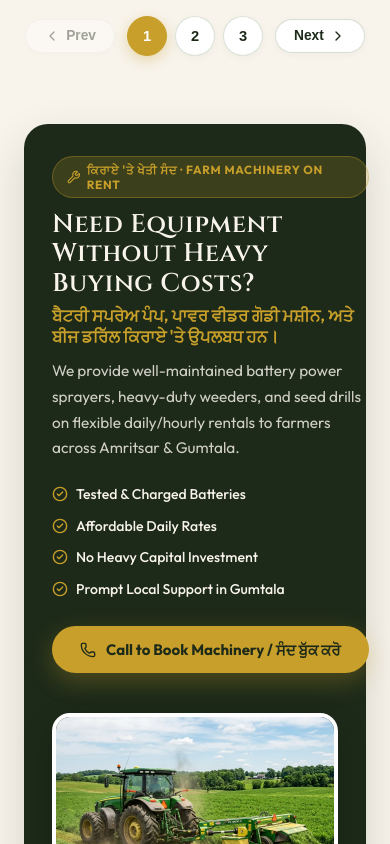
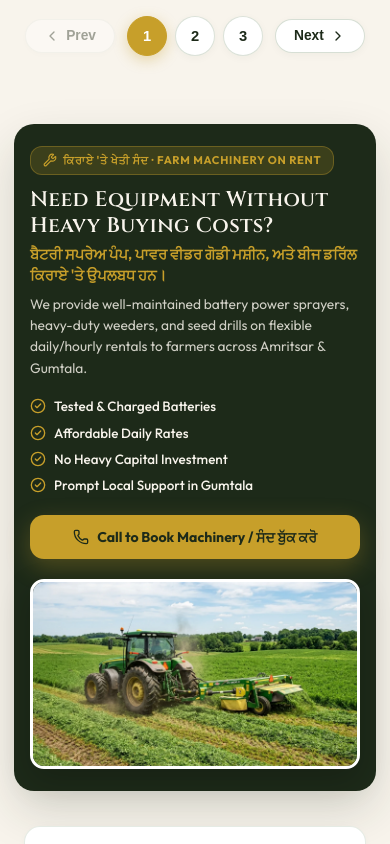
Before and after one commit to mahajanv44/babadeepsingh, a Next.js app: page /products in a window 390 px wide. Shown: the part 5280-6124 px from the top of the page. Built offline with nearby package versions, Linux system fonts and the light colour scheme.

Commit message:
style: refine status dot animations and optimize rental component layout for mobile responsiveness

```diff
--- a/src/app/products/products-page.module.css
+++ b/src/app/products/products-page.module.css
@@ -684,6 +684,11 @@
   font-weight: 700;
   text-transform: uppercase;
   letter-spacing: 0.06em;
+  max-width: 100%;
+}
+
+.rentalBadge svg {
+  flex-shrink: 0;
 }
 
 .rentalCopy h3 {
@@ -726,6 +731,7 @@
 .rentalCallBtn {
   display: inline-flex;
   align-items: center;
+  justify-content: center;
   gap: 10px;
   padding: 14px 28px;
   border-radius: 999px;
@@ -733,11 +739,15 @@
   color: var(--text-primary, #1d2a19);
   font-size: 0.94rem;
   font-weight: 700;
-  white-space: nowrap;
   box-shadow: 0 8px 24px rgba(199, 159, 42, 0.3);
   text-decoration: none;
   transition: all 0.25s ease;
   width: fit-content;
+  max-width: 100%;
+}
+
+.rentalCallBtn svg {
+  flex-shrink: 0;
 }
 
 .rentalCallBtn:hover {
@@ -956,13 +966,18 @@
 
   .rentalCard {
     flex-direction: column;
-    align-items: flex-start;
+    align-items: stretch;
     padding: 32px 28px;
+    gap: 28px;
+  }
+
+  .rentalCopy {
+    max-width: 100%;
   }
 
   .rentalVisual {
     width: 100%;
-    height: 200px;
+    height: 220px;
   }
 }
 
@@ -1063,7 +1078,88 @@
     top: 115px;
   }
 
+  .rentalBanner {
+    padding: 0 14px;
+    margin: 0 auto 2.2rem;
+  }
+
+  .rentalCard {
+    padding: 22px 16px;
+    border-radius: 20px;
+    gap: 20px;
+  }
+
+  .rentalBadge {
+    display: inline-flex;
+    align-items: center;
+    gap: 6px;
+    padding: 6px 12px;
+    font-size: 0.7rem;
+    line-height: 1.35;
+    white-space: normal;
+    word-break: break-word;
+    border-radius: 12px;
+    max-width: 100%;
+    box-sizing: border-box;
+  }
+
+  .rentalBadge svg {
+    flex-shrink: 0;
+  }
+
+  .rentalCopy h3 {
+    font-size: 1.32rem;
+    line-height: 1.22;
+  }
+
+  .rentalPunjabi {
+    font-size: 0.92rem;
+    line-height: 1.4;
+    margin-bottom: 8px;
+  }
+
+  .rentalText {
+    font-size: 0.86rem;
+    line-height: 1.55;
+    margin-bottom: 1.2rem;
+  }
+
   .rentalFeatures {
     grid-template-columns: 1fr;
+    gap: 0.65rem;
+    margin-bottom: 1.35rem;
+  }
+
+  .rentalFeatureItem {
+    font-size: 0.84rem;
+  }
+
+  .rentalFeatureItem svg {
+    flex-shrink: 0;
+  }
+
+  .rentalCallBtn {
+    width: 100%;
+    display: flex;
+    justify-content: center;
+    text-align: center;
+    padding: 13px 16px;
+    font-size: 0.88rem;
+    white-space: normal;
+    line-height: 1.3;
+    border-radius: 14px;
+    box-sizing: border-box;
+    gap: 8px;
+  }
+
+  .rentalCallBtn svg {
+    flex-shrink: 0;
+  }
+
+  .rentalVisual {
+    width: 100%;
+    height: 190px;
+    border-radius: 14px;
+    border-width: 3px;
   }
 }
--- a/src/components/Navbar.module.css
+++ b/src/components/Navbar.module.css
@@ -235,32 +235,60 @@
 }
 
 .statusLiveDot {
-  width: 8px;
-  height: 8px;
+  position: relative;
+  width: 9px;
+  height: 9px;
   border-radius: 50%;
-  background: #25d366;
-  box-shadow: 0 0 0 3px rgba(37, 211, 102, 0.25);
-  animation: pulseDot 2s infinite ease-in-out;
+  background: #22c55e;
+  box-shadow: 0 0 0 0 rgba(34, 197, 94, 0.75);
+  animation: pulseLiveDot 1.6s infinite ease-out;
   flex-shrink: 0;
 }
 
 .statusClosedDot {
-  width: 8px;
-  height: 8px;
+  position: relative;
+  width: 9px;
+  height: 9px;
   border-radius: 50%;
   background: #f59e0b;
-  box-shadow: 0 0 0 3px rgba(245, 158, 11, 0.28);
+  box-shadow: 0 0 0 0 rgba(245, 158, 11, 0.75);
+  animation: pulseClosedDot 2s infinite ease-out;
   flex-shrink: 0;
 }
 
-@keyframes pulseDot {
-  0%, 100% {
-    transform: scale(1);
+@keyframes pulseLiveDot {
+  0% {
+    transform: scale(0.92);
+    box-shadow: 0 0 0 0 rgba(34, 197, 94, 0.85);
     opacity: 1;
   }
-  50% {
-    transform: scale(1.25);
-    opacity: 0.8;
+  60% {
+    transform: scale(1.08);
+    box-shadow: 0 0 0 7px rgba(34, 197, 94, 0);
+    opacity: 0.9;
+  }
+  100% {
+    transform: scale(0.92);
+    box-shadow: 0 0 0 0 rgba(34, 197, 94, 0);
+    opacity: 1;
+  }
+}
+
+@keyframes pulseClosedDot {
+  0% {
+    transform: scale(0.92);
+    box-shadow: 0 0 0 0 rgba(245, 158, 11, 0.8);
+    opacity: 1;
+  }
+  60% {
+    transform: scale(1.08);
+    box-shadow: 0 0 0 6px rgba(245, 158, 11, 0);
+    opacity: 0.85;
+  }
+  100% {
+    transform: scale(0.92);
+    box-shadow: 0 0 0 0 rgba(245, 158, 11, 0);
+    opacity: 1;
   }
 }
 
```
